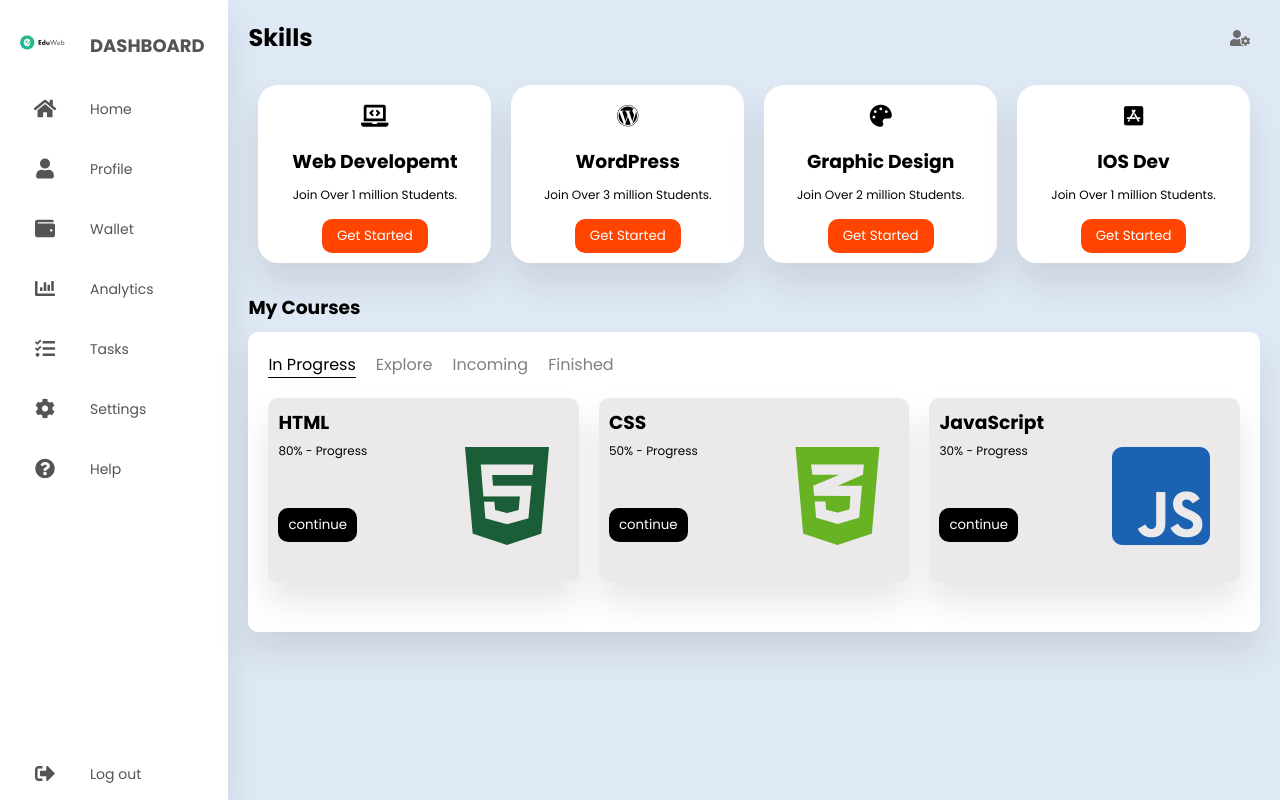
After one commit to Prem30-jr/Full-Stack-Education-Website, a Flask app: page /dashboard in a window 1280 px wide. The commit adds this page. Run offline with Flask 3, Linux system fonts and the light colour scheme; some libraries are stand-ins or nearby versions.

Commit message:
Add files via Upload

```diff
--- a/app.py
+++ b/app.py
@@ -28,7 +28,9 @@ def category3():
 @app.route('/category4')
 def category4():
     return render_template('category/category4.html')
-
+@app.route('/dashboard')
+def dashboard():
+    return render_template('dashboard.html')
 @app.route('/chatbot')
 def chatbot():
     return render_template('chatbot.html')
--- /dev/null
+++ b/static/css/dashboard_style.css
@@ -0,0 +1,228 @@
+
+/*  import google fonts */
+@import url("https://fonts.googleapis.com/css2?family=Poppins:wght@400;500;600;700");
+
+* {
+    margin: 0;
+    padding: 0;
+    outline: none;
+    border: none;
+    text-decoration: none;
+    box-sizing: border-box;
+    font-family: "Poppins", sans-serif;
+}
+
+body {
+    background: #dfe9f5;
+}
+
+.container {
+    display: flex;
+}
+
+nav {
+    position: relative;
+    top: 0;
+    bottom: 0;
+    height: 100vh;
+    left: 0;
+    background: #fff;
+    width: 280px;
+    overflow: hidden;
+    box-shadow: 0 20px 35px rgba(0, 0, 0, 0.1);
+}
+
+.logo {
+    text-align: center;
+    display: flex;
+    margin: 10px 0 0 10px;
+}
+
+.logo img {
+    width: 45px;
+    height: 45px;
+    border-radius: 50%;
+}
+
+.logo span {
+    font-weight: bold;
+    padding-left: 15px;
+    font-size: 18px;
+    text-transform: uppercase;
+}
+
+a {
+    position: relative;
+    color: rgb(85, 83, 83);
+    font-size: 14px;
+    display: table;
+    width: 280px;
+    padding: 10px;
+}
+
+nav .fas {
+    position: relative;
+    width: 70px;
+    height: 40px;
+    top: 14px;
+    font-size: 20px;
+    text-align: center;
+}
+
+.nav-item {
+    position: relative;
+    top: 12px;
+    margin-left: 10px;
+}
+
+a:hover {
+    background: #eee;
+}
+
+.logout {
+    position: absolute;
+    bottom: 0;
+}
+
+/* Main Section */
+.main {
+    position: relative;
+    padding: 20px;
+    width: 100%;
+}
+
+.main-top {
+    display: flex;
+    width: 100%;
+}
+
+.main-top i {
+    position: absolute;
+    right: 0;
+    margin: 10px 30px;
+    color: rgb(110, 109, 109);
+    cursor: pointer;
+}
+
+.main-skills {
+    display: flex;
+    margin-top: 20px;
+}
+
+.main-skills .card {
+    width: 25%;
+    margin: 10px;
+    background: #fff;
+    text-align: center;
+    border-radius: 20px;
+    padding: 10px;
+    box-shadow: 0 20px 35px rgba(0, 0, 0, 0.1);
+}
+
+.main-skills .card h3 {
+    margin: 10px;
+    text-transform: capitalize;
+}
+
+.main-skills .card p {
+    font-size: 12px;
+}
+
+.main-skills .card button {
+    background: orangered;
+    color: #fff;
+    padding: 7px 15px;
+    border-radius: 10px;
+    margin-top: 15px;
+    cursor: pointer;
+}
+
+.main-skills .card button:hover {
+    background: rgba(223, 70, 15, 0.856);
+}
+
+.main-skills .card i {
+    font-size: 22px;
+    padding: 10px;
+}
+
+/* Courses */
+.main-course {
+    margin-top: 20px;
+    text-transform: capitalize;
+}
+
+.course-box {
+    width: 100%;
+    height: 300px;
+    padding: 10px 10px 30px 10px;
+    margin-top: 10px;
+    background: #fff;
+    border-radius: 10px;
+    box-shadow: 0 20px 35px rgba(0, 0, 0, 0.1);
+}
+
+.course-box ul {
+    list-style: none;
+    display: flex;
+}
+
+.course-box ul li {
+    margin: 10px;
+    color: gray;
+    cursor: pointer;
+}
+
+.course-box ul .active {
+    color: #000;
+    border-bottom: 1px solid #000;
+}
+
+.course-box .course {
+    display: flex;
+}
+
+.box {
+    width: 33%;
+    padding: 10px;
+    margin: 10px;
+    border-radius: 10px;
+    background: rgb(235, 233, 233);
+    box-shadow: 0 20px 35px rgba(0, 0, 0, 0.1);
+}
+
+.box p {
+    font-size: 12px;
+    margin-top: 5px;
+}
+
+.box button {
+    background: #000;
+    color: #fff;
+    padding: 7px 10px;
+    border-radius: 10px;
+    margin-top: 3rem;
+    cursor: pointer;
+}
+
+.box button:hover {
+    background: rgba(0, 0, 0, 0.842);
+}
+
+.box i {
+    font-size: 7rem;
+    float: right;
+    margin: -20px 20px 20px 0;
+}
+
+.html {
+    color: rgb(25, 94, 54);
+}
+
+.css {
+    color: rgb(104, 179, 35);
+}
+
+.js {
+    color: rgb(28, 98, 179);
+}
--- /dev/null
+++ b/templates/dashboard.html
@@ -0,0 +1,148 @@
+<span style="font-family: verdana, geneva, sans-serif"
+  ><!DOCTYPE html>
+  <html lang="en">
+    <head>
+      <meta charset="UTF-8" />
+      <title>Dashboard | By Code Info</title>
+      <link
+        rel="stylesheet"
+        href="{{ url_for('static', filename='css/dashboard_style.css') }}"
+      />
+      <!-- Font Awesome Cdn Link -->
+      <link
+        rel="stylesheet"
+        href="https://cdnjs.cloudflare.com/ajax/libs/font-awesome/5.15.4/css/all.min.css"
+      />
+    </head>
+    <body>
+      <div class="container">
+        <nav>
+          <ul>
+            <li>
+              <a href="{{ url_for('home') }}" class="logo">
+                <img
+                  src="{{ url_for('static', filename='images/logo.svg') }}"
+                  alt="logo"
+                />
+                <span class="nav-item">DashBoard</span>
+              </a>
+            </li>
+            <li>
+              <a href="{{ url_for('home') }}">
+                <i class="fas fa-home"></i>
+                <span class="nav-item">Home</span>
+              </a>
+            </li>
+            <li>
+              <a href="{{ url_for('dashboard') }}">
+                <i class="fas fa-user"></i>
+                <span class="nav-item">Profile</span>
+              </a>
+            </li>
+            <li>
+              <a href="">
+                <i class="fas fa-wallet"></i>
+                <span class="nav-item">Wallet</span>
+              </a>
+            </li>
+            <li>
+              <a href="">
+                <i class="fas fa-chart-bar"></i>
+                <span class="nav-item">Analytics</span>
+              </a>
+            </li>
+            <li>
+              <a href="">
+                <i class="fas fa-tasks"></i>
+                <span class="nav-item">Tasks</span>
+              </a>
+            </li>
+            <li>
+              <a href="">
+                <i class="fas fa-cog"></i>
+                <span class="nav-item">Settings</span>
+              </a>
+            </li>
+            <li>
+              <a href="">
+                <i class="fas fa-question-circle"></i>
+                <span class="nav-item">Help</span>
+              </a>
+            </li>
+            <li>
+              <a href="{{ url_for('login') }}" class="logout">
+                <i class="fas fa-sign-out-alt"></i>
+                <span class="nav-item">Log out</span>
+              </a>
+            </li>
+          </ul>
+        </nav>
+
+        <section class="main">
+          <div class="main-top">
+            <h1>Skills</h1>
+            <i class="fas fa-user-cog"></i>
+          </div>
+          <div class="main-skills">
+            <div class="card">
+              <i class="fas fa-laptop-code"></i>
+              <h3>Web developemt</h3>
+              <p>Join Over 1 million Students.</p>
+              <button>Get Started</button>
+            </div>
+            <div class="card">
+              <i class="fab fa-wordpress"></i>
+              <h3>WordPress</h3>
+              <p>Join Over 3 million Students.</p>
+              <button>Get Started</button>
+            </div>
+            <div class="card">
+              <i class="fas fa-palette"></i>
+              <h3>graphic design</h3>
+              <p>Join Over 2 million Students.</p>
+              <button>Get Started</button>
+            </div>
+            <div class="card">
+              <i class="fab fa-app-store-ios"></i>
+              <h3>IOS dev</h3>
+              <p>Join Over 1 million Students.</p>
+              <button>Get Started</button>
+            </div>
+          </div>
+
+          <section class="main-course">
+            <h1>My courses</h1>
+            <div class="course-box">
+              <ul>
+                <li class="active">In progress</li>
+                <li>explore</li>
+                <li>incoming</li>
+                <li>finished</li>
+              </ul>
+              <div class="course">
+                <div class="box">
+                  <h3>HTML</h3>
+                  <p>80% - progress</p>
+                  <button>continue</button>
+                  <i class="fab fa-html5 html"></i>
+                </div>
+                <div class="box">
+                  <h3>CSS</h3>
+                  <p>50% - progress</p>
+                  <button>continue</button>
+                  <i class="fab fa-css3-alt css"></i>
+                </div>
+                <div class="box">
+                  <h3>JavaScript</h3>
+                  <p>30% - progress</p>
+                  <button>continue</button>
+                  <i class="fab fa-js-square js"></i>
+                </div>
+              </div>
+            </div>
+          </section>
+        </section>
+      </div>
+    </body>
+  </html></span
+>
--- a/templates/index.html
+++ b/templates/index.html
@@ -151,7 +151,7 @@
           </button>
 
           <button class="header-action-btn">
-            <a href="/login"><ion-icon name="people-outline"></ion-icon></a>
+            <a href="{{ url_for('dashboard') }}"><ion-icon name="people-outline"></ion-icon></a>
           </button>
 
           <a href="/login" class="btn has-before">
```
Also changed, not shown: templates/verify_otp.html (deleted, +0 -20 lines).
